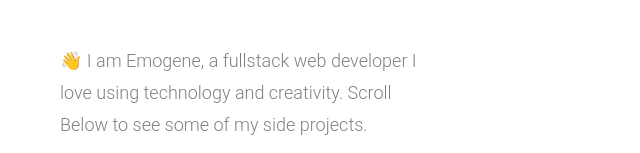
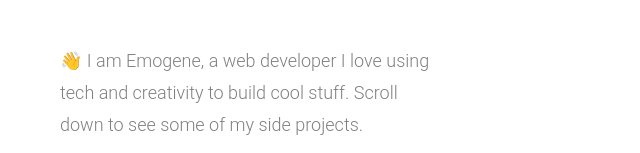
Before and after one commit to Elukoye/Personal_Portfolio, a plain HTML site: page index.html in a window 1280 px wide. Shown: the part 647-800 px from the top of the page, 12-652 px from the left. Drawn offline with nearby package versions, Linux system fonts and the light colour scheme.

Commit message:
modified intro

```diff
--- a/index.html
+++ b/index.html
@@ -41,9 +41,9 @@
             <div data-w-id="01ca0c99-bc4a-9067-fcdd-21f3e0abdd06"
                 style="transform: translate3d(0px, 0px, 0px) scale3d(1, 1, 1) rotateX(0deg) rotateY(0deg) rotateZ(0deg) skew(0deg, 0deg); transform-style: preserve-3d;"
                 class="home-subhead">
-                <p>👋 I am Emogene, a fullstack web developer
-                    I love  using technology and  creativity.
-                   Scroll Below to see some of my side projects.</p>
+                <p>👋 I am Emogene, a  web developer
+                    I love  using tech and creativity to build cool stuff.
+                   Scroll down to see some of my side projects.</p>
             </div>
         </div>
     </div>
```
